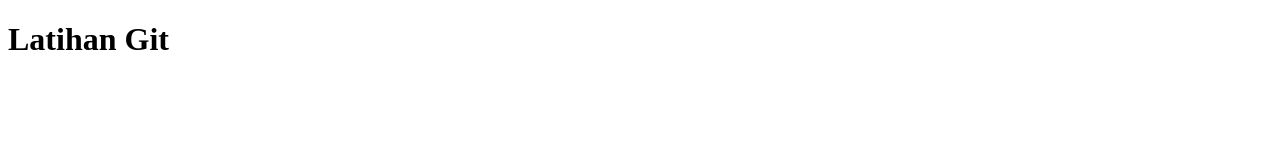
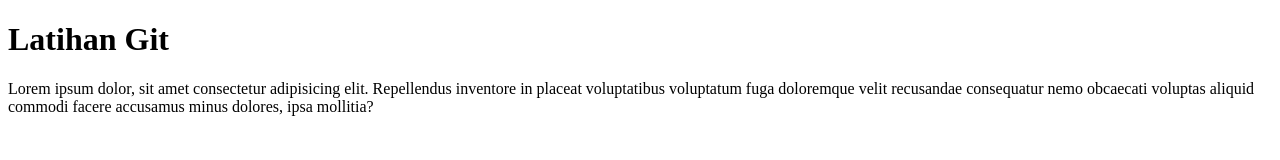
Before and after one commit to lauratita/belajar-git-dasar, a plain HTML site: page latihan.html in a window 1280 px wide. Drawn offline with Linux system fonts and the light colour scheme.

Commit message:
menambahkan paragraf pada latihan.html

```diff
--- a/latihan.html
+++ b/latihan.html
@@ -7,5 +7,11 @@
   </head>
   <body>
     <h1>Latihan Git</h1>
+    <p>
+      Lorem ipsum dolor, sit amet consectetur adipisicing elit. Repellendus
+      inventore in placeat voluptatibus voluptatum fuga doloremque velit
+      recusandae consequatur nemo obcaecati voluptas aliquid commodi facere
+      accusamus minus dolores, ipsa mollitia?
+    </p>
   </body>
 </html>
```
